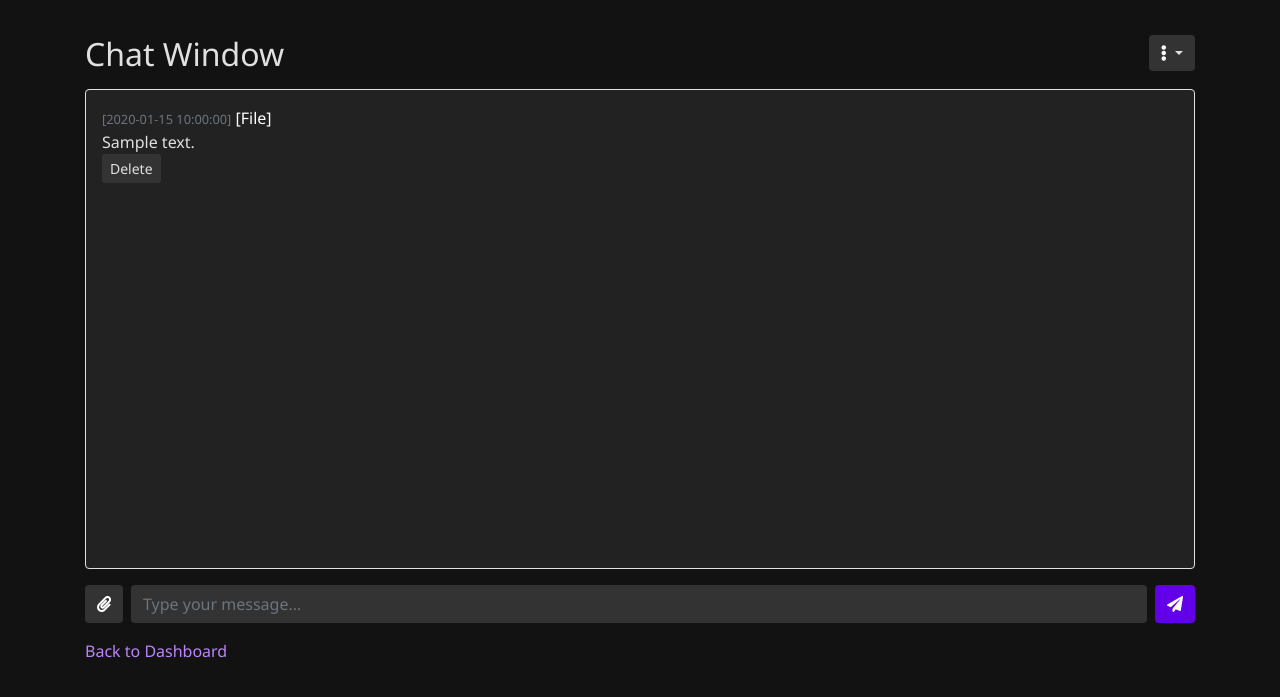
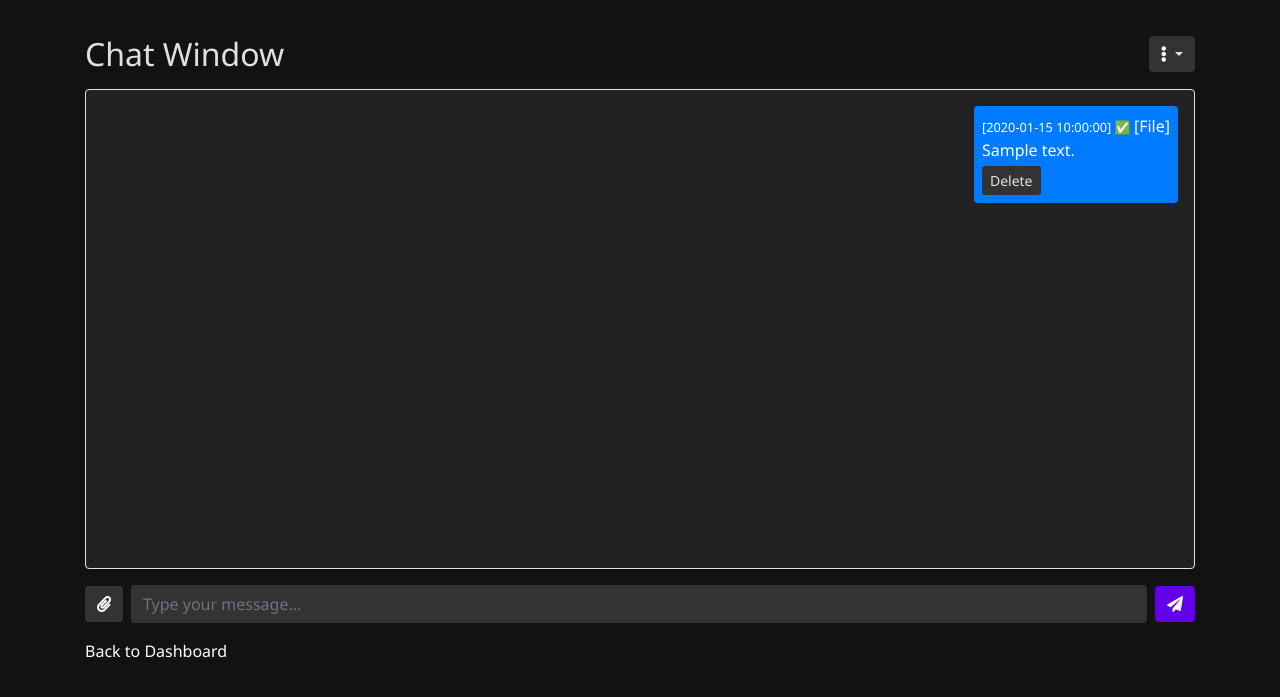
Before and after one commit to Wilooper/Local-chat, a Flask app: page /chat/private/1 in a window 1280 px wide. Shown: the top 697 px of the page. Run offline with Flask 3, Linux system fonts and the light colour scheme; a user stored in the database is signed in; tables that the repository leaves empty hold one stand-in row (values such as "Sample post"); some libraries are stand-ins or nearby versions.

Commit message:
Update chat.html

```diff
--- a/templates/chat.html
+++ b/templates/chat.html
@@ -1,6 +1,6 @@
 {% extends "base.html" %}
 {% block content %}
-<div class="d-flex justify-content-between items-center mb-3">
+<div class="d-flex justify-content-between align-items-center mb-3">
   <h2 class="mb-0">Chat Window</h2>
   <!-- Dropdown for additional options -->
   <div class="dropdown">
@@ -16,60 +16,120 @@
 <!-- Chat display area with fadeIn animation -->
 <div id="chat" class="border rounded p-3 mb-3" style="background: #222; overflow-y: auto; animation: fadeIn 1s ease-out;">
   {% for message in messages %}
+    {% if chat_type == 'private' %}
+      {% if message.sender_id == current_user.id %}
+        <!-- Outgoing message: right aligned, blue background with read indicator -->
+        <div id="msg-{{ message.id }}" class="mb-2 d-flex justify-content-end">
+          <div class="p-2 rounded" style="background: #007bff; max-width: 70%;">
+            <small class="text-right text-white">
+              [{{ message.timestamp.strftime('%Y-%m-%d %H:%M:%S') }}]
+              <span>{% if message.read %}✅{% else %}🔘{% endif %}</span>
+            </small>
+            {% if message.filename %}
+              <a href="{{ url_for('static', filename='uploads/' ~ message.filename) }}" target="_blank" class="text-white">[File]</a>
+            {% endif %}
+            <div class="text-white">{{ message.content }}</div>
+            <button class="btn btn-danger btn-sm mt-1" onclick="deleteMessage({{ message.id }})">Delete</button>
+          </div>
+        </div>
+      {% else %}
+        <!-- Incoming message: left aligned, gray background -->
+        <div id="msg-{{ message.id }}" class="mb-2 d-flex justify-content-start">
+          <div class="p-2 rounded" style="background: #555; max-width: 70%;">
+            <small class="text-white">[{{ message.timestamp.strftime('%Y-%m-%d %H:%M:%S') }}] {{ message.sender.username }}</small>
+            {% if message.filename %}
+              <a href="{{ url_for('static', filename='uploads/' ~ message.filename) }}" target="_blank" class="text-white">[File]</a>
+            {% endif %}
+            <div class="text-white">{{ message.content }}</div>
+          </div>
+        </div>
+      {% endif %}
+    {% else %}
+      <!-- Group chat messages -->
       <div id="msg-{{ message.id }}" class="mb-2">
-      <small class="text-muted">[{{ message.timestamp.strftime('%Y-%m-%d %H:%M:%S') }}]</small>
+        <small class="text-muted">[{{ message.timestamp.strftime('%Y-%m-%d %H:%M:%S') }}] {{ message.sender.username }}</small>
         {% if message.filename %}
           <a href="{{ url_for('static', filename='uploads/' ~ message.filename) }}" target="_blank" class="text-white">[File]</a>
         {% endif %}
         <div>{{ message.content }}</div>
         {% if message.sender_id == current_user.id %}
-         <button class="btn btn-danger btn-sm" onclick="deleteMessage({{ message.id }})">
-           Delete
-         </button>
+          <button class="btn btn-danger btn-sm" onclick="deleteMessage({{ message.id }})">Delete</button>
         {% endif %}
       </div>
+    {% endif %}
   {% endfor %}
 </div>
 
 <!-- Message input area -->
-<div class="d-flex items-center">
+<div class="d-flex align-items-center">
   <!-- Upload button with paperclip icon -->
   <button id="uploadButton" class="btn btn-secondary mr-2" title="Upload Document">
       <i class="fas fa-paperclip text-white"></i>
   </button>
   <!-- Hidden file input -->
   <input type="file" id="fileinput" style="display: none;">
-
   <!-- Message text input -->
   <input type="text" id="message" class="form-control mr-2" placeholder="Type your message...">
-
   <!-- Send button with paper plane icon -->
   <button id="sendButton" class="btn btn-primary" title="Send Message">
       <i class="fas fa-paper-plane text-white"></i>
   </button>
 </div>
 
-<!-- Hidden form for clearing chat -->
-<form id="clearChatForm" method="post" action="{{ url_for('clear_history', chat_type=chat_type, chat_id=chat_id) }}" style="display: none;"></form>
-
-<p class="mt-3"><a href="{{ url_for('dashboard') }}">Back to Dashboard</a></p>
+<p class="mt-3"><a href="{{ url_for('dashboard') }}" class="text-white">Back to Dashboard</a></p>
 {% endblock %}
 
 {% block scripts %}
 <script>
+document.addEventListener('DOMContentLoaded', function() {
   var socket = io();
   var room = "{{ chat_type }}_{{ chat_id }}";
-  socket.emit('join', {room: room});
+  socket.emit('join', { room: room });
 
-  // Listen for incoming messages and append them with a fadeIn effect
+  // For private chat, mark all messages from the other user as read when chat window opens
+  if ("{{ chat_type }}" === "private") {
+      socket.emit('mark_read_all', { room: room, other_user: {{ chat_id }} });
+  }
+
+  // Listen for incoming messages with fadeIn effect
   socket.on('message', function(data) {
       var chat = document.getElementById('chat');
-      var messageHtml = '<div id="msg-' + data.message_id + '" class="mb-2 animate__animated animate__fadeIn">';
+      var messageHtml = '';
+      if ("{{ chat_type }}" === "private") {
+          if (data.username === "{{ current_user.username }}") {
+              messageHtml += '<div id="msg-' + data.message_id + '" class="mb-2 d-flex justify-content-end">';
+              messageHtml += '<div class="p-2 rounded" style="background: #007bff; max-width:70%;">';
+              messageHtml += '<small class="text-right text-white">' + data.username + ' [' + data.timestamp + '] ';
+              messageHtml += '<span>' + (data.read ? '✅' : '🔘') + '</span></small>';
+              if (data.filename) {
+                  messageHtml += ' <a href="/static/uploads/' + data.filename + '" target="_blank" class="text-white">[File]</a>';
+              }
+              messageHtml += '<div class="text-white">' + data.content + '</div>';
+              messageHtml += '<button class="btn btn-danger btn-sm mt-1" onclick="deleteMessage(' + data.message_id + ')">Delete</button>';
+              messageHtml += '</div></div>';
+          } else {
+              messageHtml += '<div id="msg-' + data.message_id + '" class="mb-2 d-flex justify-content-start">';
+              messageHtml += '<div class="p-2 rounded" style="background: #555; max-width:70%;">';
+              messageHtml += '<small class="text-white">' + data.username + ' [' + data.timestamp + ']</small>';
+              if (data.filename) {
+                  messageHtml += ' <a href="/static/uploads/' + data.filename + '" target="_blank" class="text-white">[File]</a>';
+              }
+              messageHtml += '<div class="text-white">' + data.content + '</div>';
+              messageHtml += '</div></div>';
+          }
+      } else {
+          // For group chat, use uniform style
+          messageHtml += '<div id="msg-' + data.message_id + '" class="mb-2">';
           messageHtml += '<small class="text-muted">' + data.username + ' [' + data.timestamp + ']</small>';
           if (data.filename) {
               messageHtml += ' <a href="/static/uploads/' + data.filename + '" target="_blank" class="text-white">[File]</a>';
           }
-      messageHtml += '<div>' + data.content + '</div></div>';
+          messageHtml += '<div>' + data.content + '</div>';
+          if (data.username === "{{ current_user.username }}") {
+              messageHtml += '<button class="btn btn-danger btn-sm" onclick="deleteMessage(' + data.message_id + ')">Delete</button>';
+          }
+          messageHtml += '</div>';
+      }
       chat.innerHTML += messageHtml;
       chat.scrollTop = chat.scrollHeight;
   });
@@ -77,23 +137,22 @@
   // Listen for message deletion events
   socket.on('message_deleted', function(data) {
       var el = document.getElementById('msg-' + data.message_id);
-      if(el) { el.remove(); }
+      if (el) { el.remove(); }
   });
 
-  // Send button event: send message and optional file
-  document.getElementById('sendButton').onclick = async function(e) {
+  // Send message event handler
+  document.getElementById('sendButton').addEventListener('click', async function() {
       var msg = document.getElementById('message').value;
       var fileInput = document.getElementById('fileinput');
       var file = fileInput.files[0];
       var filename = null;
 
-      if(file) {
+      if (file) {
           let formData = new FormData();
           formData.append('file', file);
           let response = await fetch("{{ url_for('upload') }}", { method: 'POST', body: formData });
           filename = await response.text();
           fileInput.value = '';
-          // Revert to paperclip icon after successful upload
           document.getElementById('uploadButton').innerHTML = '<i class="fas fa-paperclip text-white"></i>';
       }
 
@@ -105,33 +164,34 @@
           filename: filename
       });
       document.getElementById('message').value = '';
-  };
+  });
 
   // Trigger hidden file input when upload button is clicked
-  document.getElementById('uploadButton').onclick = function() {
+  document.getElementById('uploadButton').addEventListener('click', function() {
       document.getElementById('fileinput').click();
-  };
+  });
 
-  // Change upload button icon to a green tick when a file is selected
-  document.getElementById('fileinput').addEventListener('change', function(e) {
-      if(this.files && this.files.length > 0) {
+  // Change upload button icon when a file is selected
+  document.getElementById('fileinput').addEventListener('change', function() {
+      if (this.files && this.files.length > 0) {
           document.getElementById('uploadButton').innerHTML = '<i class="fas fa-check" style="color:green;"></i>';
       } else {
           document.getElementById('uploadButton').innerHTML = '<i class="fas fa-paperclip text-white"></i>';
       }
   });
 
-  // Function to request deletion of a message
-  function deleteMessage(messageId) {
+  // Function to delete a message
+  window.deleteMessage = function(messageId) {
       socket.emit('delete_message', { message_id: messageId, room: room });
+  };
+
+  // Clear chat option: clear the chat window locally
+  document.getElementById('clearChatOption').addEventListener('click', function(e) {
+      e.preventDefault();
+      if (confirm("Are you sure you want to clear your chat window? This will only clear the chat locally.")) {
+          document.getElementById('chat').innerHTML = "";
       }
-
-  // Clear chat option with confirmation dialog
-  document.getElementById('clearChatOption').onclick = function(e) {
-      e.preventDefault();
-      if(confirm("Are you sure you want to clear the chat? This will delete all messages for everyone.")) {
-          document.getElementById('clearChatForm').submit();
-      }
-  };
+  });
+});
 </script>
 {% endblock %}
```
Lines whose indentation alone changed are shown as unchanged.
